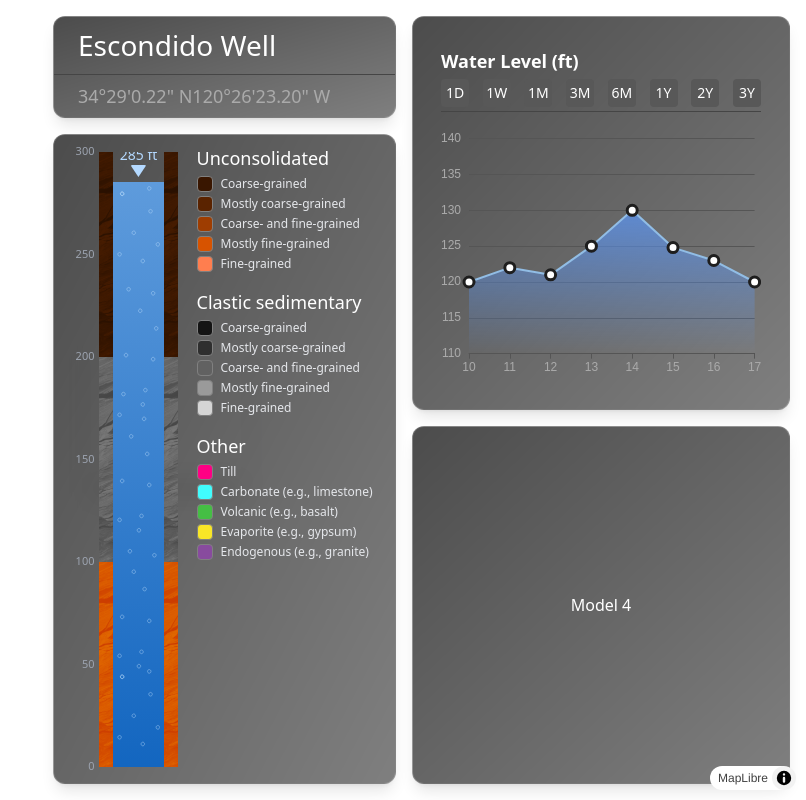
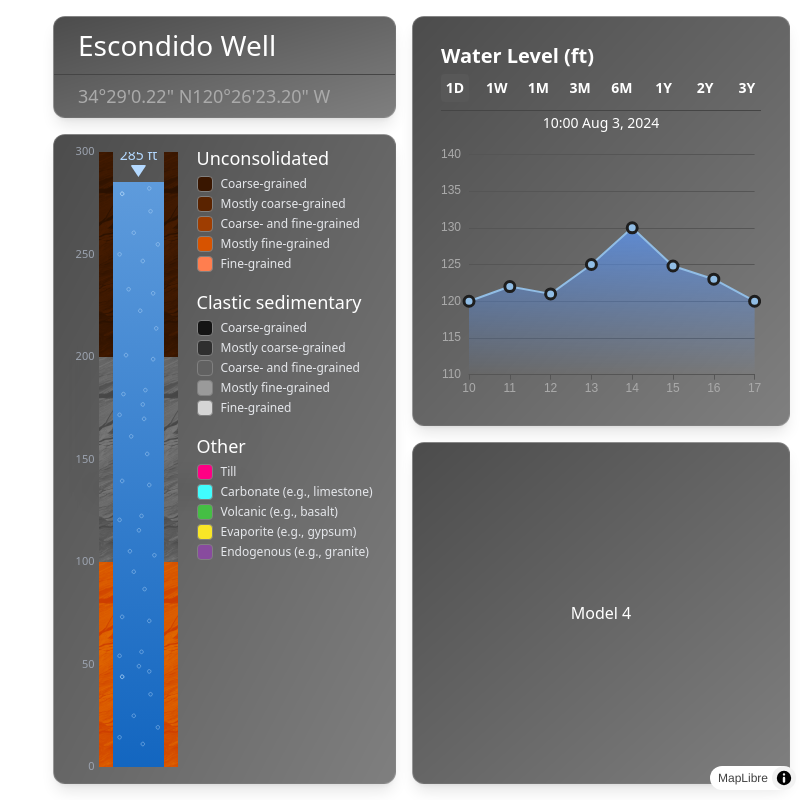
Before and after one commit to wjthompso/dangermond-preserve-visualizer, a React (Vite) app: page / in a window 1280 px wide. Shown: the whole page, without its empty margins (474-1280 px from the left). Built offline with nearby package versions, Linux system fonts and the light colour scheme; no server answers.

Commit message:
Current time & date in addition to water level

```diff
--- a/src/components/Modals/WaterLevelLineChartModal/WaterLevelLineChartModal.tsx
+++ b/src/components/Modals/WaterLevelLineChartModal/WaterLevelLineChartModal.tsx
@@ -1,13 +1,49 @@
 import * as echarts from "echarts";
 import ReactECharts from "echarts-for-react";
-import React, { useRef } from "react";
+import { XAXisOption } from "echarts/types/dist/shared";
+import React, { useRef, useState } from "react";
 
 const WaterLevelChart: React.FC = () => {
-    // Store the chart instance
     const chartRef = useRef<echarts.ECharts>();
+    const currentDateRef = useRef<HTMLDivElement>(null); // Ref for the date display
+    const [selectedTimeSpan, setSelectedTimeSpan] = useState<string>("1D"); // State to track selected time span
 
     const handleChartReady = (chart: echarts.ECharts) => {
         chartRef.current = chart;
+    };
+
+    const handleAxisPointerUpdate = (params: any) => {
+        if (params.axesInfo && params.axesInfo[0] && chartRef.current) {
+            const chart = chartRef.current;
+            const chartOptions = chart.getOption();
+
+            // Check if xAxis exists and is an array
+            if (chartOptions.xAxis && Array.isArray(chartOptions.xAxis)) {
+                const xAxis = chartOptions.xAxis[0];
+
+                // Check if xAxis is of type 'category' and has a 'data' property
+                if (xAxis.type === "category" && "data" in xAxis) {
+                    const xAxisData = (
+                        xAxis as XAXisOption & { data: string[] }
+                    ).data;
+                    const xIndex = params.axesInfo[0].value;
+                    const xValue = xAxisData[xIndex] || xIndex;
+
+                    const formattedDate = `<strong>${xValue}:00</strong> on Aug 3, 2024`;
+
+                    // Update the date display without re-rendering
+                    if (currentDateRef.current) {
+                        currentDateRef.current.innerHTML = formattedDate;
+                    }
+                } else {
+                    console.warn(
+                        'xAxis is not of type "category" or does not have a data property.'
+                    );
+                }
+            } else {
+                console.warn("xAxis is not defined or is not an array.");
+            }
+        }
     };
 
     const option: echarts.EChartsOption = {
@@ -17,17 +53,16 @@ const WaterLevelChart: React.FC = () => {
             axisPointer: {
                 type: "line",
                 lineStyle: {
-                    color: "#888",
-                    width: 1.5,
+                    color: "#91BDE5",
+                    width: 1,
                     type: "solid",
                 },
                 label: {
                     show: true, // Enable the label directly above the axis pointer
                     formatter: (params: any) => {
-                        // Display the precise Y value dynamically
-                        return `${params.seriesData[0].data} ft`;
+                        return `${params.seriesData[0].data} ft`; // Display Y-axis value
                     },
-                    margin: -235, // Position above the top of the chart
+                    margin: -243, // Position above the top of the chart
                     padding: [4, 8], // Adjust padding for label text
                     backgroundColor: "rgba(50, 50, 50, 0.0)", // Label background
                     color: "#A7D5FF", // Text color
@@ -70,7 +105,7 @@ const WaterLevelChart: React.FC = () => {
                 symbol: "circle",
                 symbolSize: 10,
                 itemStyle: {
-                    color: "#fff",
+                    color: "#91BDE5",
                     borderColor: "#1E1E1E",
                     borderWidth: 3,
                 },
@@ -80,7 +115,7 @@ const WaterLevelChart: React.FC = () => {
             left: "0%",
             right: "2%",
             bottom: "2%",
-            top: "10%", // Allow space for the label above the chart
+            top: "8%", // Allow space for the label above the chart
             containLabel: true,
         },
     };
@@ -93,7 +128,7 @@ const WaterLevelChart: React.FC = () => {
             {/* Chart Title */}
             <h3
                 id="water-level-chart-title"
-                className="mb-1 text-lg font-bold text-white"
+                className="mb-1 text-xl font-bold text-white"
             >
                 Water Level (ft)
             </h3>
@@ -101,15 +136,19 @@ const WaterLevelChart: React.FC = () => {
             {/* Time Span Picker */}
             <div
                 id="time-span-picker"
-                className="flex justify-between gap-2 pb-[4px] border-b-[0.6px] border-[#454545]"
+                className="flex justify-between gap-2 pb-[8px] border-b-[0.6px] border-[#454545]"
             >
                 {["1D", "1W", "1M", "3M", "6M", "1Y", "2Y", "3Y"].map(
                     (span) => (
                         <button
                             id={`time-span-${span}`}
                             key={span}
-                            onClick={() => console.log(`Zoom: ${span}`)}
-                            className="w-7 h-7 text-sm text-white bg-[#585858] rounded cursor-pointer hover:bg-gray-600"
+                            onClick={() => setSelectedTimeSpan(span)}
+                            className={`w-7 h-7 text-sm font-semibold rounded cursor-pointer ${
+                                selectedTimeSpan === span
+                                    ? "bg-[#585858] text-white"
+                                    : " text-white hover:bg-gray-600"
+                            }`}
                         >
                             {span}
                         </button>
@@ -117,11 +156,23 @@ const WaterLevelChart: React.FC = () => {
                 )}
             </div>
 
+            {/* Current Date Display */}
+            <div
+                id="current-date-display"
+                ref={currentDateRef}
+                className="mt-[0.125rem] text-sm font-medium text-center text-white"
+            >
+                10:00 Aug 3, 2024
+            </div>
+
             {/* Chart */}
             <ReactECharts
                 option={option}
                 style={{ height: "267px" }}
                 onChartReady={handleChartReady}
+                onEvents={{
+                    updateAxisPointer: handleAxisPointerUpdate, // Listen for axis pointer updates
+                }}
             />
         </div>
     );
```
